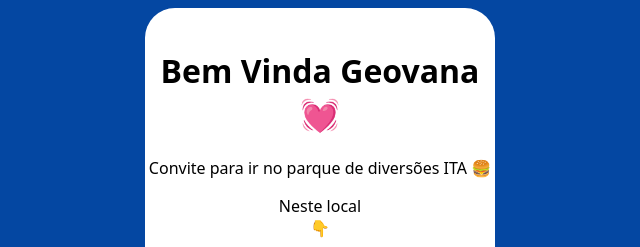
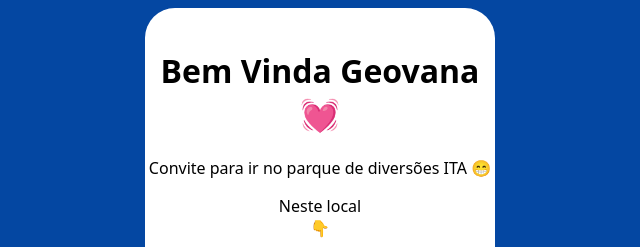
Before and after one commit to AugustoFiorini/Convite, a plain HTML site: page index.html in a window 1280 px wide. Shown: the top 247 px of the page, 320-960 px from the left. Drawn offline with Linux system fonts and the light colour scheme.

Commit message:
Add files via upload

```diff
--- a/index.html
+++ b/index.html
@@ -9,7 +9,7 @@
 <body>
     <div class="painel">
         <h1>Bem Vinda Geovana &#128147;</h1>
-        <p>Convite para ir no parque de diversões ITA &#127828;<p>
+        <p>Convite para ir no parque de diversões ITA &#128513;<p>
         <p>Neste local <br> &#128071; </p>
         <iframe src="https://www.google.com/maps/embed?pb=!1m18!1m12!1m3!1d3822.9451241383726!2d-49.281266923925266!3d-16.62952304407509!2m3!1f0!2f0!3f0!3m2!1i1024!2i768!4f13.1!3m3!1m2!1s0x935ef36510d99e83%3A0x29bff4ccd591d1ba!2sPasseio%20das%20%C3%81guas%20Shopping!5e0!3m2!1spt-BR!2sbr!4v1721952318577!5m2!1spt-BR!2sbr"
          width="290" height="150" style="border:0;"
```
